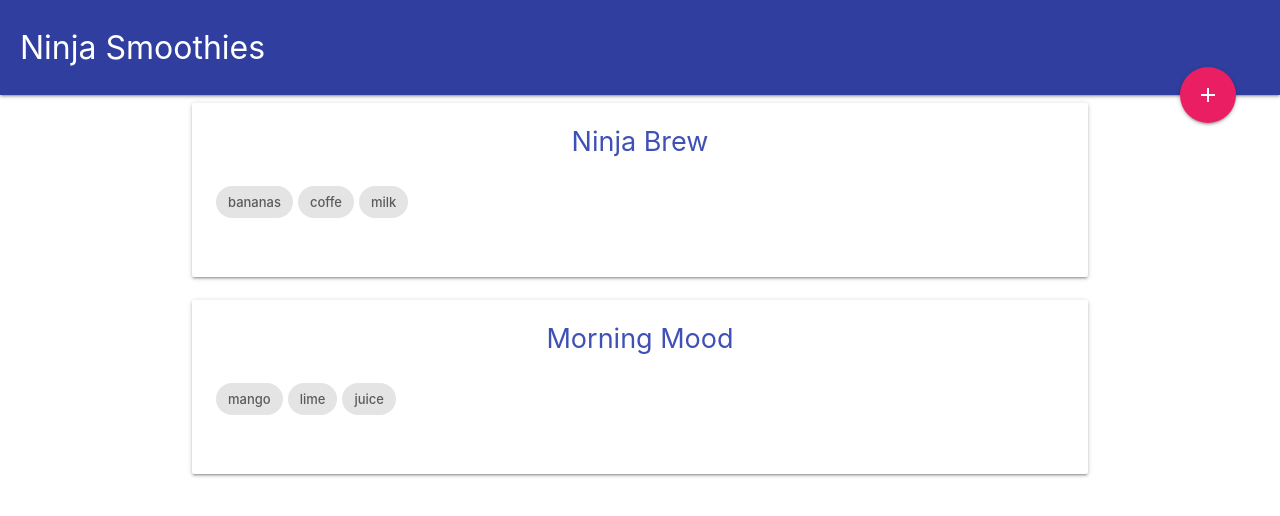
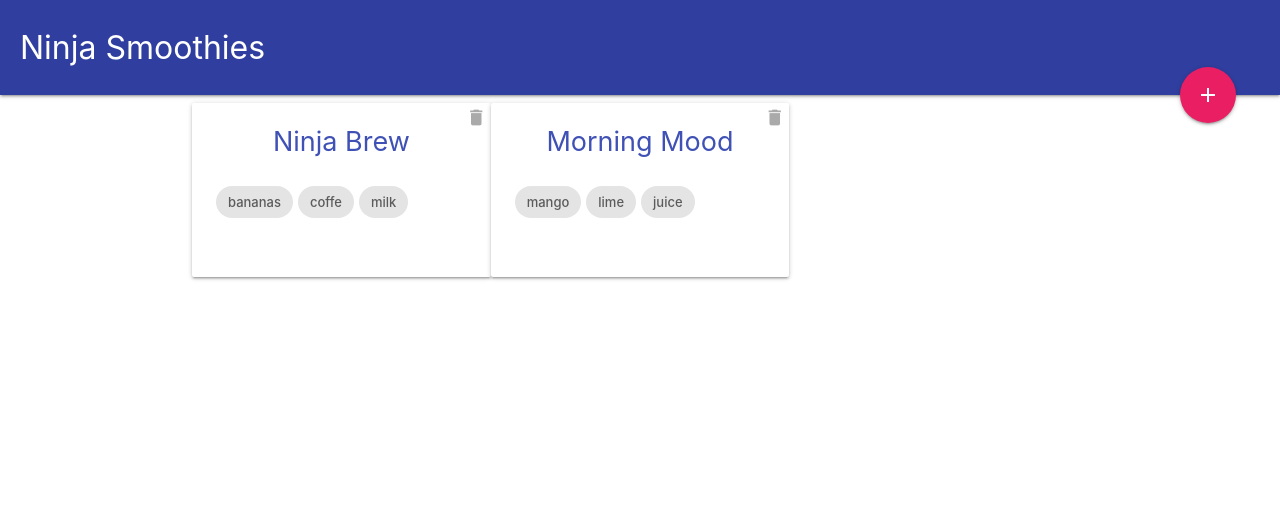
Before and after one commit to AndrzejChemerys/vue, a Vue app in the folder vue_projects/4_ninja_smoothies/app/: page / in a window 1280 px wide. Shown: the top 516 px of the page. Built offline with nearby package versions, Linux system fonts and the light colour scheme.

Commit message:
Deleting (local) Data

```diff
--- a/vue_projects/4_ninja_smoothies/app/src/components/Index.vue
+++ b/vue_projects/4_ninja_smoothies/app/src/components/Index.vue
@@ -2,6 +2,7 @@
   <div class="index container">
     <div class="card" v-for="smoothie in smoothies" :key="smoothie.id">
       <div class="card-content">
+        <i class="material-icons delete" @click="deleteSmoothie(smoothie.id)">delete</i>
         <h2 class="indigo-text">{{smoothie.title}}</h2>
         <ul class="ingredients">
           <li v-for="(ing, index) in smoothie.ingredients" :key="index">
@@ -34,6 +35,13 @@ export default {
       ],
     };
   },
+  methods: {
+    deleteSmoothie(id) {
+      this.smoothies = this.smoothies.filter(smoothie => {
+        return smoothie.id != id;
+      });
+    },
+  },
 };
 </script>
 
@@ -41,7 +49,7 @@ export default {
 <style>
 .index {
   display: grid;
-  grid-template-column: 1fr 1fr 1fr;
+  grid-template-columns: 1fr 1fr 1fr;
 }
 
 .index h2 {
@@ -57,4 +65,13 @@ export default {
 .index .ingredients li {
   display: inline-block;
 }
+
+.index .delete {
+  position: absolute;
+  top: 4px;
+  right: 4px;
+  cursor: pointer;
+  color: #aaa;
+  font-size: 1.4em;
+}
 </style>
```
